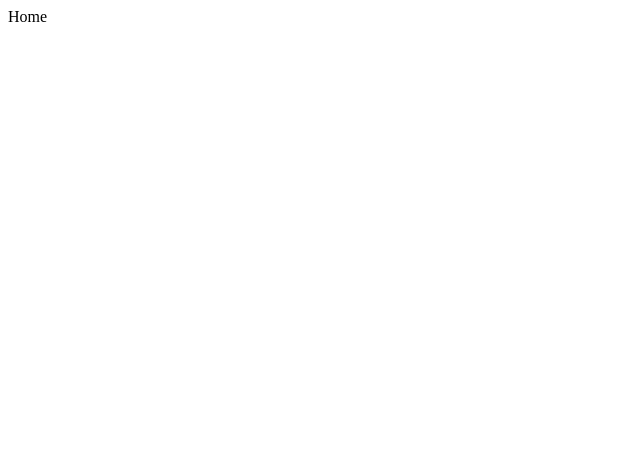
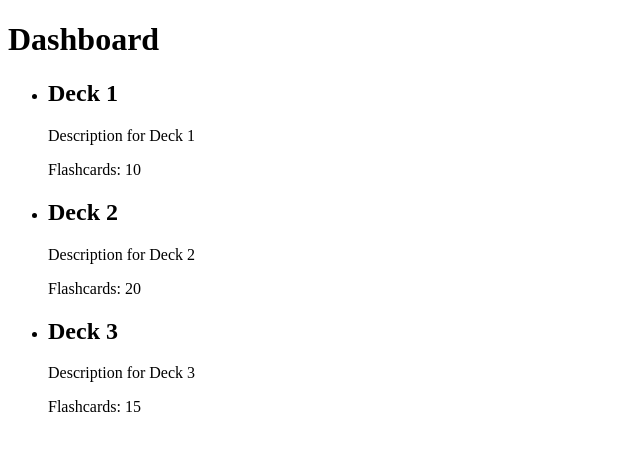
Before and after one commit to travisfriesen/devhacks2026, a React (Vite) app: page / in a window 1280 px wide. Shown: the top 450 px of the page, without its empty margins (0-640 px from the left). Built offline with nearby package versions, Linux system fonts and the light colour scheme.

Commit message:
feat: Added bare bones deck page with hard coded data and fixed the installation issue

```diff
--- a/package.json
+++ b/package.json
@@ -31,14 +31,14 @@
     "@types/electron-squirrel-startup": "^1.0.2",
     "@types/react": "^19.2.14",
     "@types/react-dom": "^19.2.3",
-    "@typescript-eslint/eslint-plugin": "^5.62.0",
-    "@typescript-eslint/parser": "^5.62.0",
+    "@typescript-eslint/eslint-plugin": "^8.56.0",
+    "@typescript-eslint/parser": "^8.56.0",
     "@vitejs/plugin-react": "^5.1.4",
     "babel-loader": "^10.0.0",
     "electron": "40.6.0",
     "eslint": "^9.39.1",
+    "eslint-config-prettier": "^10.1.8",
     "eslint-plugin-import": "^2.32.0",
-    "eslint-config-prettier": "^10.1.8",
     "eslint-plugin-prettier": "^5.5.5",
     "typescript": "^5.9.3",
     "typescript-eslint": "^8.56.0",
--- a/src/App.tsx
+++ b/src/App.tsx
@@ -1,10 +1,16 @@
-import { Routes, Route } from "react-router-dom";
+import { Routes, Route, useNavigate } from "react-router-dom";
+import Dashboard from './pages/Dashboard';
+import Deck from './pages/Deck';
 
 const App = () => {
+    const navigate = useNavigate();
     return (
         <Routes>
-            <Route path="/" element={<div>Home</div>} />
-            <Route path="/flashcard" element={<div>Flashcard</div>} />
+            <Route path="/" element={<Dashboard />} />
+            <Route path="/deck/:deckId" element={<Deck />} />
+            <Route path="*" element={<div>404 Not Found
+                <button onClick={() => navigate('/')}>Go Home</button>
+            </div>} />
         </Routes>
     )
 }
--- /dev/null
+++ b/src/components/DeckCard/DeckCard.tsx
@@ -0,0 +1,14 @@
+import React from "react";
+import { IDeckCardProps } from ".";
+
+const DeckCard: React.FC<IDeckCardProps> = (props) => {
+    const { deckId, title, description, flashcardCount, onClick } = props;
+
+    return (
+        <div>
+            <h2>{title}</h2>
+        </div>
+    );
+};
+
+export default DeckCard;
--- /dev/null
+++ b/src/components/DeckCard/index.ts
@@ -0,0 +1,4 @@
+import DeckCard from './DeckCard';
+import { IDeckCardProps } from './DeckCard.types';
+export { DeckCard };
+export type { IDeckCardProps };
--- /dev/null
+++ b/src/components/Flashcard/Flashcard.tsx
@@ -0,0 +1,22 @@
+import React from 'react'
+import { IFlashcardProps } from './Flashcard.types'
+
+const Flashcard: React.FC<IFlashcardProps> = (props) => {
+  const { question, answer, flipped, onClick } = props;
+  return (
+    <div onClick={onClick} style={{
+      border: '1px solid black',
+      padding: '20px',
+      width: '200px',
+      height: '100px',
+      display: 'flex',
+      alignItems: 'center',
+      justifyContent: 'center',
+      cursor: 'pointer'
+    }}>
+      {flipped ? answer : question}
+    </div>
+  )
+}
+
+export default Flashcard
--- /dev/null
+++ b/src/components/Flashcard/index.ts
@@ -0,0 +1,5 @@
+import Flashcard from './Flashcard';
+import { IFlashcardProps } from './Flashcard.types';
+
+export { Flashcard };
+export type { IFlashcardProps };
--- /dev/null
+++ b/src/pages/Dashboard.tsx
@@ -0,0 +1,46 @@
+import React from 'react'
+import { useNavigate } from 'react-router-dom'
+import { IDeckCardProps } from 'src/components/DeckCard';
+
+const Dashboard = () => {
+  const navigate = useNavigate();
+  const decks: IDeckCardProps[] = [
+    {
+      deckId: 1,
+      title: 'Deck 1',
+      description: 'Description for Deck 1',
+      flashcardCount: 10,
+      onClick: () => navigate('/deck/1')
+    },
+    {
+      deckId: 2,
+      title: 'Deck 2',
+      description: 'Description for Deck 2',
+      flashcardCount: 20,
+      onClick: () => navigate('/deck/2')
+    },
+    {
+      deckId: 3,
+      title: 'Deck 3',
+      description: 'Description for Deck 3',
+      flashcardCount: 15,
+      onClick: () => navigate('/deck/3')
+    }
+  ]
+  return (
+    <div>
+      <h1>Dashboard</h1>
+      <ul>
+        {decks.map(deck => (
+          <li role="button" key={deck.deckId} onClick={deck.onClick}>
+            <h2>{deck.title}</h2>
+            <p>{deck.description}</p>
+            <p>Flashcards: {deck.flashcardCount}</p>
+          </li>
+        ))}
+      </ul>
+    </div>
+  )
+}
+
+export default Dashboard
--- /dev/null
+++ b/src/pages/Deck.tsx
@@ -0,0 +1,44 @@
+import React from "react";
+import { useParams } from "react-router-dom";
+import { Flashcard } from '../components/Flashcard';
+
+const Deck = () => {
+    const { deckId } = useParams();
+    const [currentIndex, setCurrentIndex] = React.useState(0);
+    const [flipped, setFlipped] = React.useState(false);
+
+    const cards = [
+      {
+      id: 1,
+      question: "What is the capital of France?",
+      answer: "Paris"
+    },
+    {
+      id: 2,
+      question: "What is the largest planet in our solar system?",
+      answer: "Jupiter"
+    },
+    {
+      id: 3,
+      question: "What is the chemical symbol for water?",
+      answer: "H2O"
+    }
+  ];
+
+  if(!cards || cards.length === 0) return <div>No cards in this deck</div>;
+
+  return (
+    <div>
+      <Flashcard
+        flashcardId={cards[currentIndex].id}
+        question={cards[currentIndex].question}
+        answer={cards[currentIndex].answer}
+        flipped={flipped}
+        onClick={() => setFlipped(!flipped)}
+      />
+      <button onClick={() => setCurrentIndex((currentIndex + 1) % cards.length)}>Next</button>
+    </div>
+  );
+};
+
+export default Deck;
```
Also changed, not shown: src/components/DeckCard/DeckCard.types.ts (added, +7 -0 lines), src/components/Flashcard/Flashcard.types.ts (added, +7 -0 lines), src/components/DeckCard/deckcard.css (added), src/components/Flashcard/flashcard.css (added), 1 other file (tests, documents, lock files or other folders).
